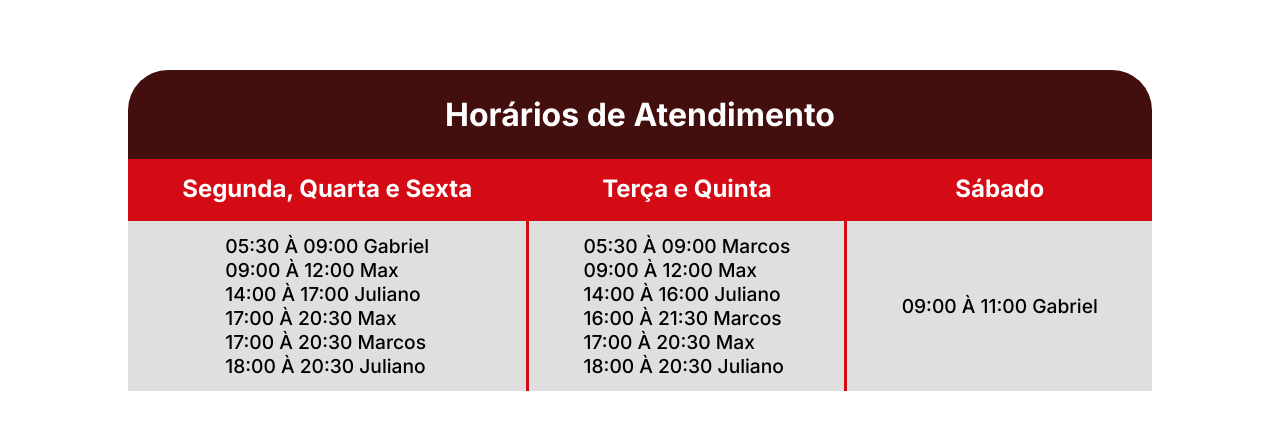
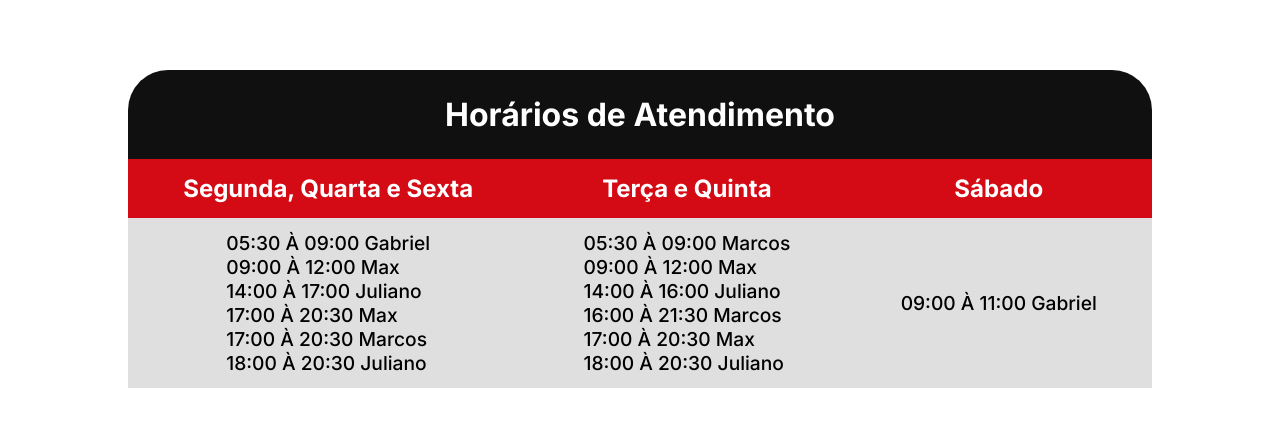
Before and after one commit to ViniUme/LimitsGym, a Next.js app: page / in a window 1280 px wide. Shown: the part 2715-3156 px from the top of the page. Built offline with nearby package versions, Linux system fonts and the light colour scheme; no server answers.

Commit message:
Removed brown color

```diff
--- a/src/styles/calendar.module.scss
+++ b/src/styles/calendar.module.scss
@@ -13,7 +13,7 @@
         display: block;
         grid-area: title;
         width: 100%;
-        background: var(--brown);
+        background: var(--black);
         color: #fff;
         font-size: 2em;
         padding: 25px 0;
@@ -44,18 +44,12 @@
             justify-content: center;
             align-items: center;
             background: #dfdfdf;
-            border: var(--red_strong) 3px solid;
             border-bottom: none;
         }
     }
 
     .day_div_1{
         grid-area: day_1;
-
-        .hours_div{
-            border-left: none;
-            border-right: none;
-        }
     }
 
     .day_div_2{
@@ -64,10 +58,5 @@
 
     .day_div_3{
         grid-area: day_3;
-
-        .hours_div{
-            border-left: none;
-            border-right: none;
-        }
     }
 }
--- a/src/styles/coaches.module.scss
+++ b/src/styles/coaches.module.scss
@@ -4,7 +4,7 @@
     gap: 60px;
 
     .img_div{
-        background: var(--brown);
+        background: var(--black);
 
         .coache_text{
             margin-top: -4px;
```
